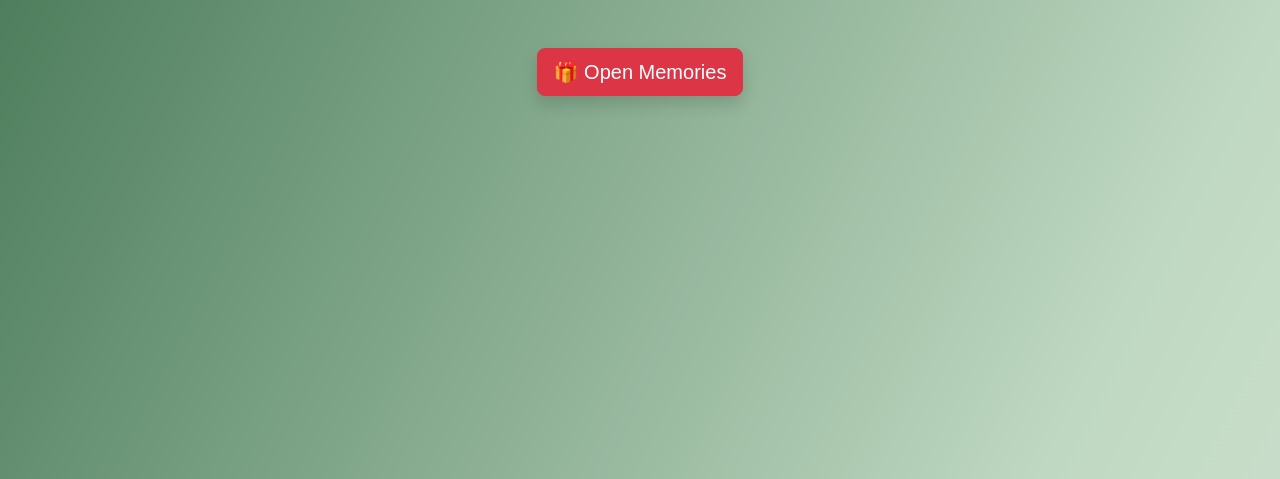
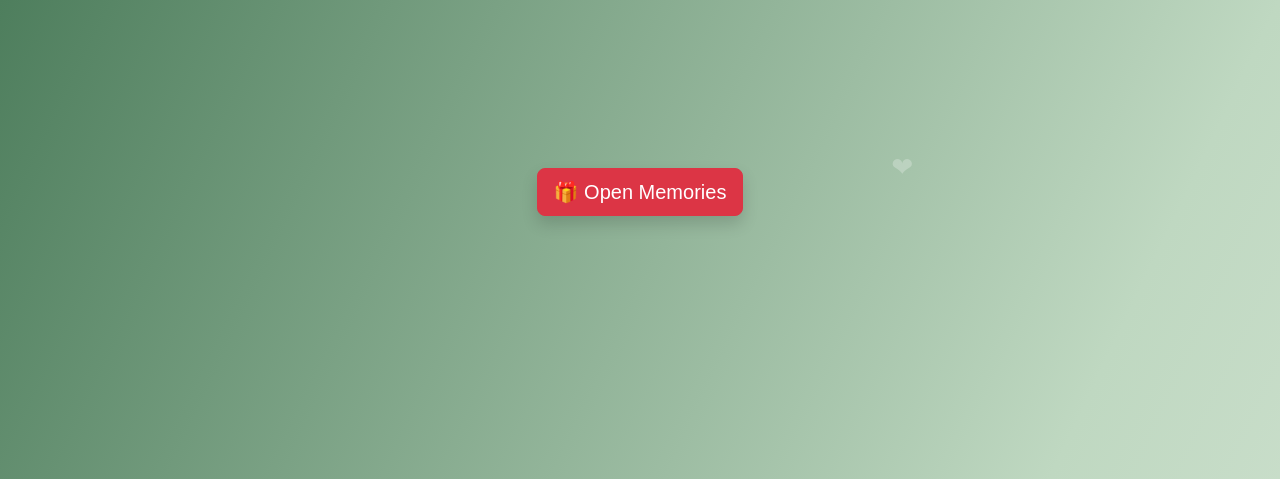
Before and after one commit to akshashaikh121/newfile, a plain HTML site: page memorypage.html in a window 1280 px wide. Shown: the top 479 px of the page. Drawn offline with nearby package versions, Linux system fonts and the light colour scheme.

Commit message:
first commit

```diff
--- a/memorypage.html
+++ b/memorypage.html
@@ -177,8 +177,34 @@
             }
         }
 
-        .videos video {
-            transform: rotateX('90deg');
+
+
+
+        button {
+            transform: translateY(120px);
+            margin-bottom: 100px;
+        }
+
+        .heart {
+            position: absolute;
+            bottom: 0;
+            color: rgba(255, 255, 255, 0.7);
+            font-size: 20px;
+            animation: floatUp 5s linear infinite;
+        }
+
+
+
+        @keyframes floatUp {
+            0% {
+                transform: translateY(300vh) scale(1);
+                opacity: 1;
+            }
+
+            100% {
+                transform: translateY(-300vh) scale(1.5);
+                opacity: 0;
+            }
         }
     </style>
 </head>
@@ -196,7 +222,7 @@
 
     <!-- Hidden Memories Section -->
     <section id="memories" class="container d-none">
-        <h2 class="text-center text-primary mb-4">🌸 Our Precious Memories 🌸</h2>
+        <h2 class="text-center text-primary my-4">🌸 Our Precious Memories 🌸</h2>
 
         <!-- Photo Gallery -->
         <div class="row g-3">
@@ -276,6 +302,8 @@
         </video>
 
     </section>
+    <script src="https://cdn.jsdelivr.net/npm/bootstrap@5.3.0/dist/js/bootstrap.bundle.min.js"></script>
+
     <script>
         // Show memories when button clicked
         document.getElementById("memoriesBtn").addEventListener("click", () => {
@@ -291,6 +319,30 @@
             // smooth scroll into view
             section.scrollIntoView({ behavior: "smooth" });
         });
+
+        // Floating hearts
+        function createHeart() {
+            const heart = document.createElement("div");
+            heart.classList.add("heart");
+            heart.innerHTML = "❤";
+            heart.style.left = Math.random() * 100 + "vw";
+            heart.style.animationDuration = (3 + Math.random() * 2) + "s";
+            document.body.appendChild(heart);
+
+            setTimeout(() => {
+                heart.remove();
+            }, 5000);
+        }
+
+        setInterval(createHeart, 1000);
+
+
+
+
+
+
+
+
     </script>
 </body>
 
```
Also changed, not shown: index.html (+1 -1 lines).
